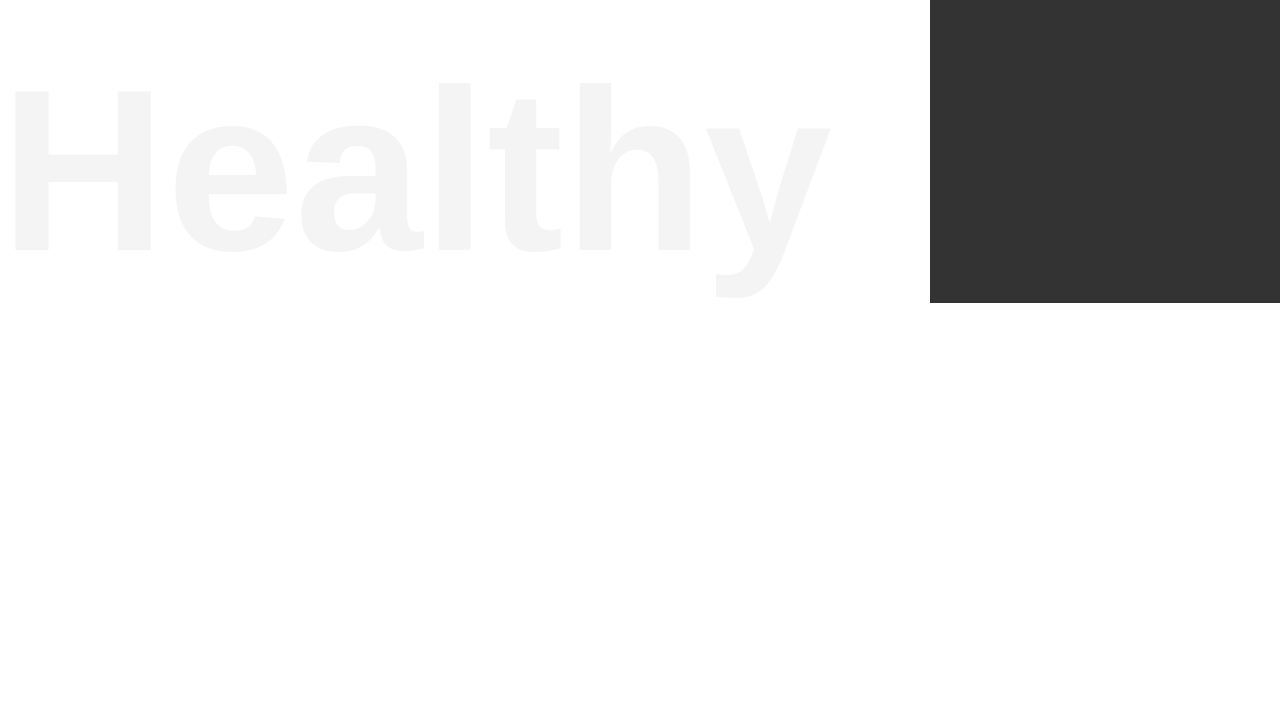
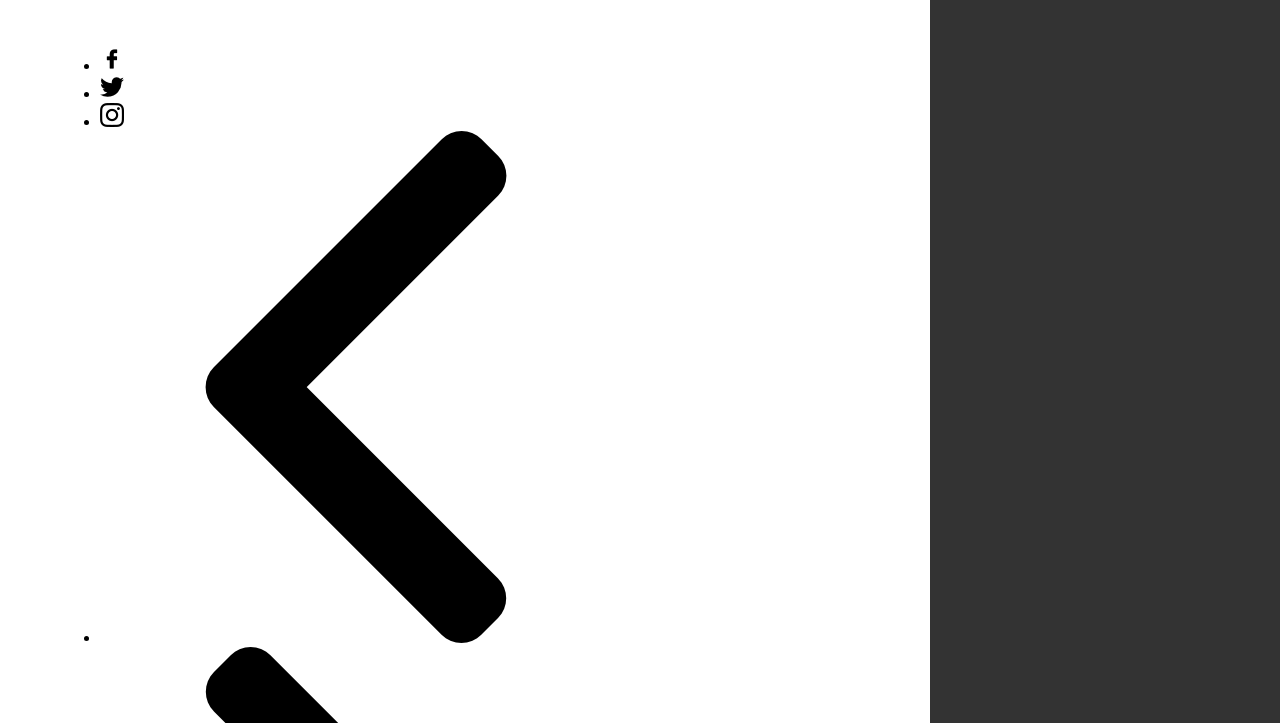
Before and after one commit to Mary8992/Responsive-Green-Food-website, a plain HTML site: page index.html in a window 1280 px wide. Shown: the part 497-1220 px from the top of the page. Before the commit the page ends 800 px from the top, so only its background shows below. Drawn offline with Linux system fonts and the light colour scheme.

Commit message:
icons images and elements added

```diff
--- a/index.html
+++ b/index.html
@@ -40,6 +40,18 @@
                     <img src="img1.png" alt="" />
                 </div>
             </div>
+
+            <div class="icons">
+                <ul class="icons">
+                    <li><a href="#"><img src="facebook.png" alt=""></a></li>
+                    <li><a href="#"><img src="twitter.png" alt=""></a></li>
+                    <li><a href="#"><img src="instagram.png" alt=""></a></li>
+                </ul>
+                <ul class="controls">
+                    <li><a href=""><img src="left.png" alt=""></a></li>
+                    <li><a href=""><img src="right.png" alt=""></a></li>
+                </ul>
+            </div>
         </div>
     </body>
 </html>
```
Also changed, not shown: facebook.png (added), instagram.png (added), left.png (added), right.png (added), twitter.png (added).
